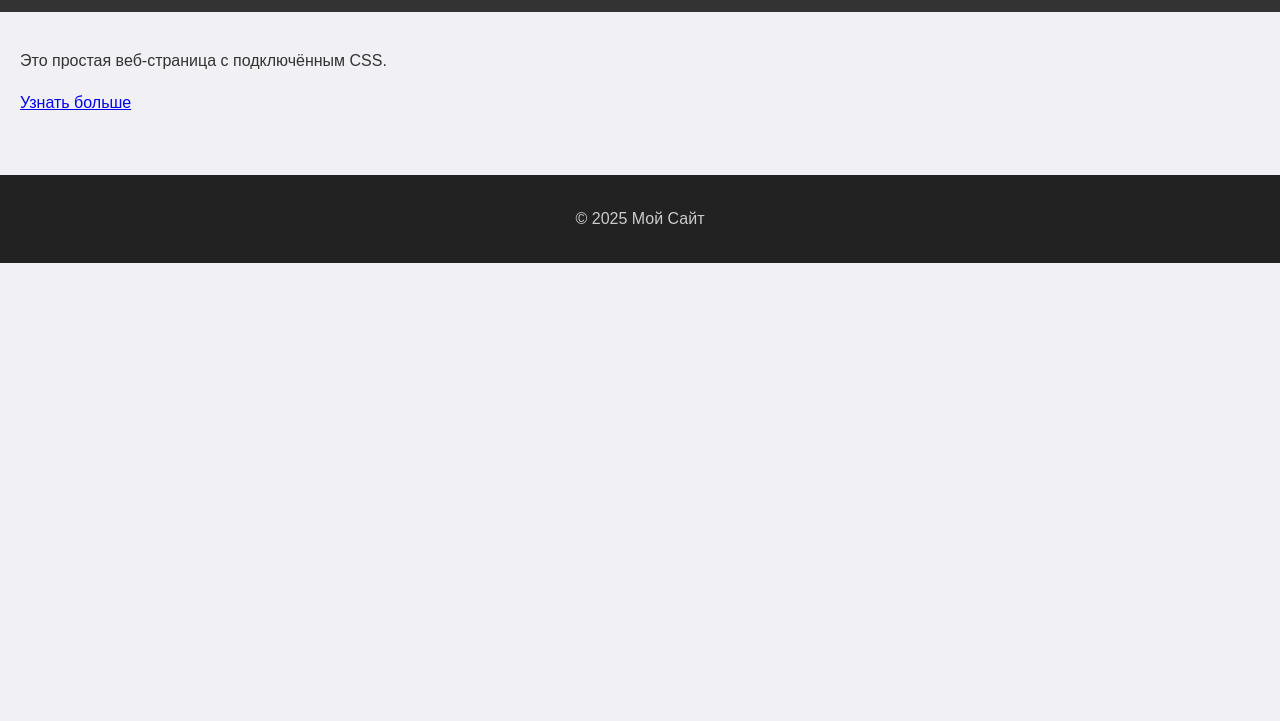
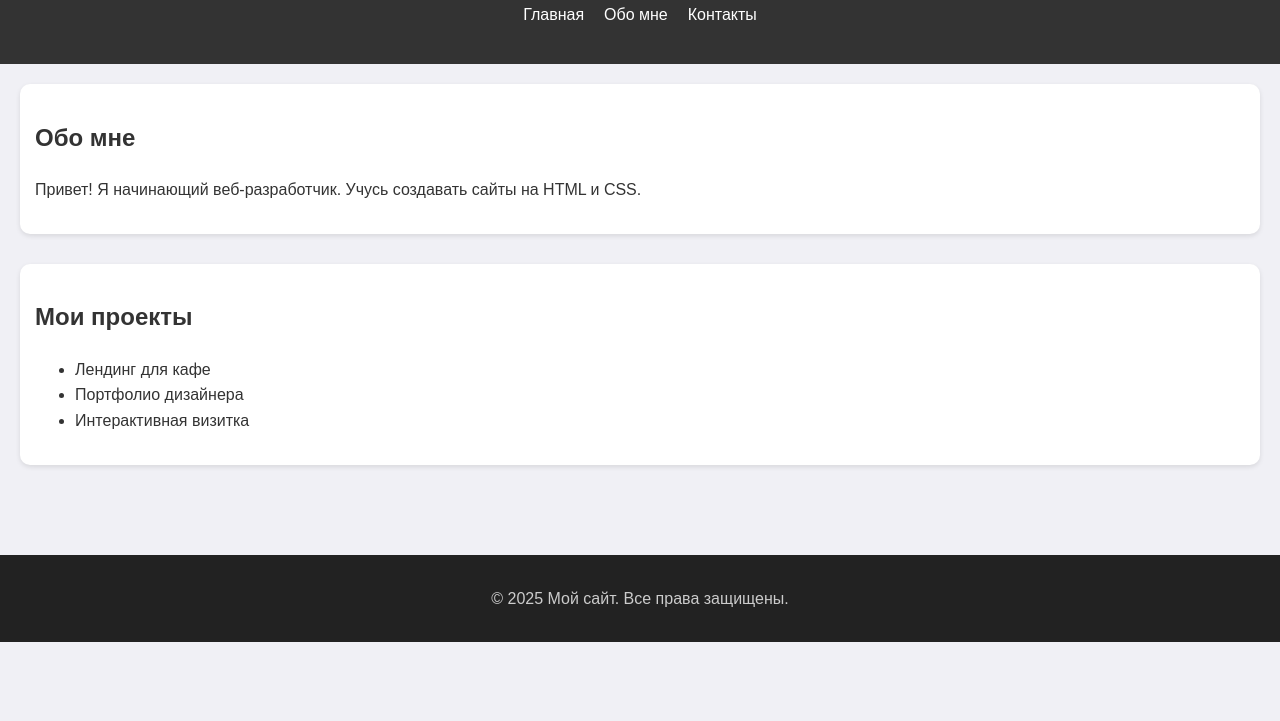
Before and after one commit to asika8518/project, a plain HTML site: page index.html in a window 1280 px wide. Shown: the part 79-800 px from the top of the page. Drawn offline with Linux system fonts and the light colour scheme.

Commit message:
Update index.html

```diff
--- a/index.html
+++ b/index.html
@@ -2,21 +2,40 @@
 <html lang="ru">
 <head>
   <meta charset="UTF-8">
-    <title>Моя простая страница</title>
+  <meta name="viewport" content="width=device-width, initial-scale=1.0">
+  <title>Мой сайт</title>
   <link rel="stylesheet" href="style.css">
 </head>
 <body>
   <header>
-        <h1>Добро пожаловать!</h1>
+    <h1>Добро пожаловать на мой сайт!</h1>
+    <nav>
+      <ul>
+        <li><a href="#">Главная</a></li>
+        <li><a href="#">Обо мне</a></li>
+        <li><a href="#">Контакты</a></li>
+      </ul>
+    </nav>
   </header>
 
   <main>
-        <p>Это простая веб-страница с подключённым CSS.</p>
-        <a href="#">Узнать больше</a>
+    <section class="about">
+      <h2>Обо мне</h2>
+      <p>Привет! Я начинающий веб-разработчик. Учусь создавать сайты на HTML и CSS.</p>
+    </section>
+
+    <section class="projects">
+      <h2>Мои проекты</h2>
+      <ul>
+        <li>Лендинг для кафе</li>
+        <li>Портфолио дизайнера</li>
+        <li>Интерактивная визитка</li>
+      </ul>
+    </section>
   </main>
 
   <footer>
-        <p>&copy; 2025 Мой Сайт</p>
+    <p>&copy; 2025 Мой сайт. Все права защищены.</p>
   </footer>
 </body>
 </html>
```
Lines whose indentation alone changed are shown as unchanged.
